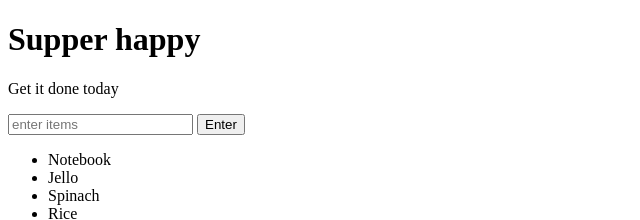
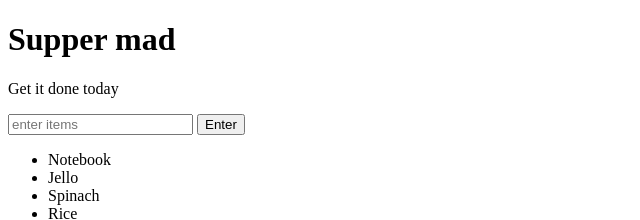
Before and after one commit to NichiforVlad/test, a plain HTML site: page index.html in a window 1280 px wide. Shown: the top 220 px of the page, 0-640 px from the left. Drawn offline with Linux system fonts and the light colour scheme.

Commit message:
a new name again

```diff
--- a/index.html
+++ b/index.html
@@ -5,7 +5,7 @@
 	<link rel="stylesheet" type="text/css" href="style.css">
 </head>
 <body>
-	<h1>Supper happy</h1>
+	<h1>Supper mad</h1>
 	<p id="first">Get it done today</p>
 	<input id="userinput" type="text" placeholder="enter items">
 	<button id="enter">Enter</button>
```
